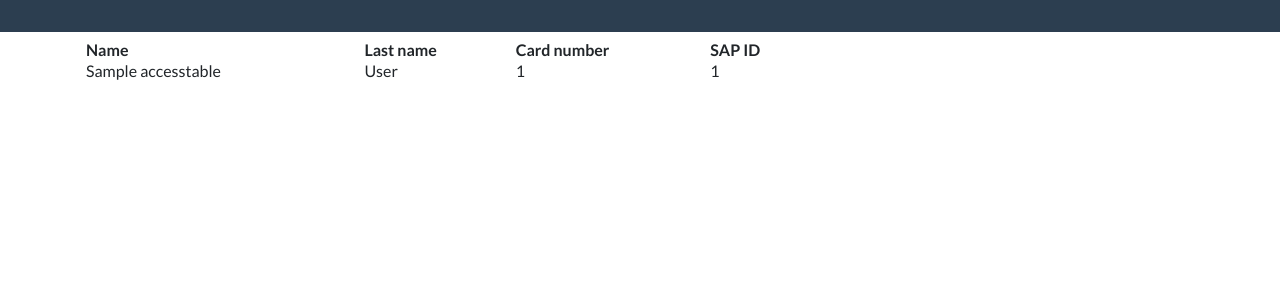
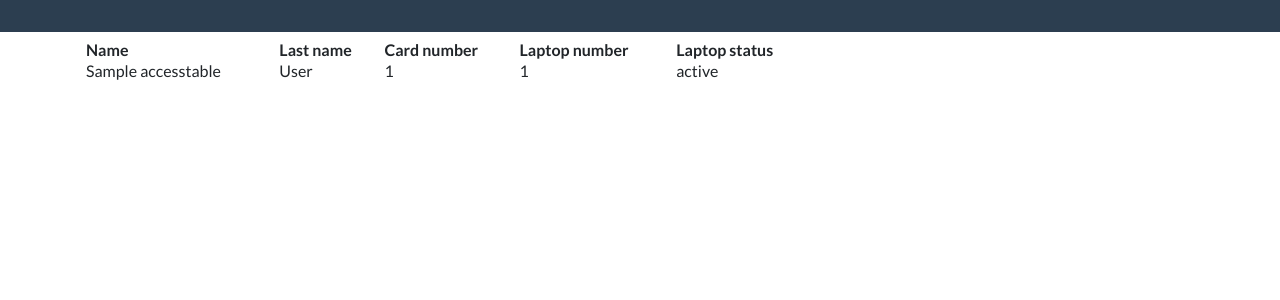
Before and after one commit to Appolo-11/my-first-blog, a Django app: page /laptop in a window 1280 px wide. Shown: the top 300 px of the page. Run offline with Django 3.2, Linux system fonts and the light colour scheme; tables that the repository leaves empty hold one stand-in row (values such as "Sample post"); some libraries are stand-ins or nearby versions.

Commit message:
added access_laptop_list

```diff
--- /dev/null
+++ b/philipp_app/templates/philipp_app/access_laptop_list.html
@@ -0,0 +1,15 @@
+{% extends 'philipp_app/base.html' %}
+{% block content %}
+<div class="navbar navbar-expand-lg fixed-top navbar-dark bg-primary">
+	</div>
+<p><b>Access Table</b></p>
+<table class="container">
+<tr><th>Name</th><th>Last name</th><th>Card number</th><th>Laptop number</th><th>Laptop status</th></tr> <!--ряд с ячейками заголовков-->
+{% for user in users %}
+	<tr><td>{{ user.name }}</td><td>{{ user.last_name }}</td><td>{{ user.card_number }}</td><td>{{ user.laptop_number }}</td><td>{{ user.laptop_status }}</td></tr>
+{% endfor %}
+</table>
+
+{% endblock %}
+   <!--  </body>
+</html> -->
--- a/philipp_app/templates/philipp_app/menu.html
+++ b/philipp_app/templates/philipp_app/menu.html
@@ -3,6 +3,9 @@
 <div class="navbar navbar-expand-lg fixed-top navbar-dark bg-primary">
 	</div>
 	<br>
+	<div class="page-header">
+              <h1 id="navbars">Menu</h1>
+            </div>
 	<a class="nav-link" href="{% url 'access_table_list'%}"> Access table</a>
 	<a class="nav-link" href="{% url 'access_laptop_list'%}" id="navbars"> Laptop list</a>
 
--- a/philipp_app/views.py
+++ b/philipp_app/views.py
@@ -2,10 +2,10 @@ from django.shortcuts import render
 from .models import AccessTable
 
 def access_table_list(request):
-	users = AccessTable.objects.order_by('name')
+	users = AccessTable.objects.order_by('last_name')
 	return render(request, 'philipp_app/access_table_list.html', {'users': users})
 def access_laptop_list(request):
-	users = AccessTable.objects.order_by('name')
-	return render(request, 'philipp_app/access_table_list.html', {'users': users})
+	users = AccessTable.objects.order_by('last_name')
+	return render(request, 'philipp_app/access_laptop_list.html', {'users': users})
 def menu(request):
 	return render(request, 'philipp_app/menu.html')
```
